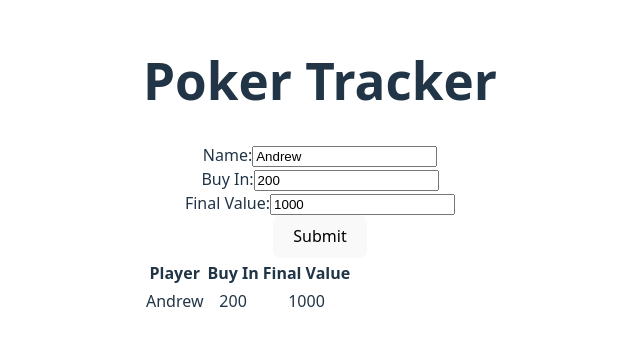
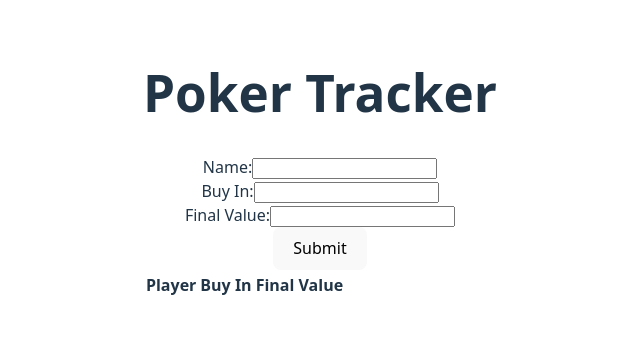
Before and after one commit to Andrewang561/Buy-in-Tracker, a React (Vite) app: page / in a window 1280 px wide. Shown: the part 233-578 px from the top of the page, without its empty margins (320-960 px from the left). Built offline with nearby package versions, Linux system fonts and the light colour scheme.

Commit message:
Removed all numbers from form after submitting.

```diff
--- a/src/App.tsx
+++ b/src/App.tsx
@@ -4,17 +4,14 @@ import Players from './components/players'
 
 export interface Player {
   name: string;
-  buyIn: number;
-  finalValue: number;
+  buyIn: number | "";
+  finalValue: number | "";
 }
 
 function App() {
+  const emptyPlayer: Player = {name: "", buyIn: "", finalValue: ""};
 
-  const [playerValue, setPlayerValue] = useState<Player>({
-    name: "Andrew",
-    buyIn: 200,
-    finalValue: 1000
-  });
+  const [playerValue, setPlayerValue] = useState<Player>(emptyPlayer);
 
   const [formValue, setFormValue] = useState<Player>(playerValue);
 
@@ -33,7 +30,7 @@ function App() {
   const handleSubmit = (event: React.FormEvent) => {
     event.preventDefault();
     setPlayerValue(formValue);
-    setFormValue({name: "", buyIn: 0, finalValue: 0});
+    setFormValue(emptyPlayer);
   };
 
   return (
```
